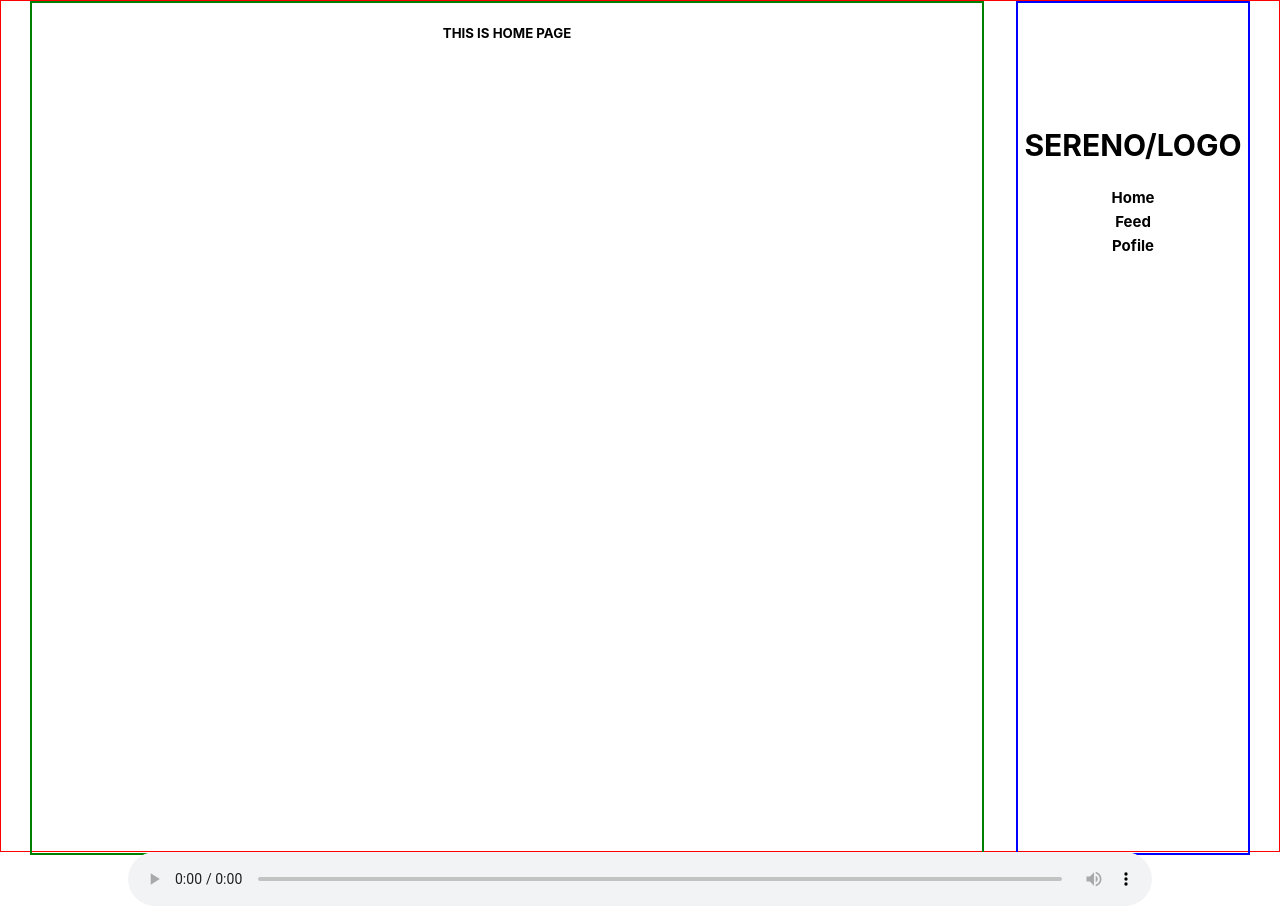
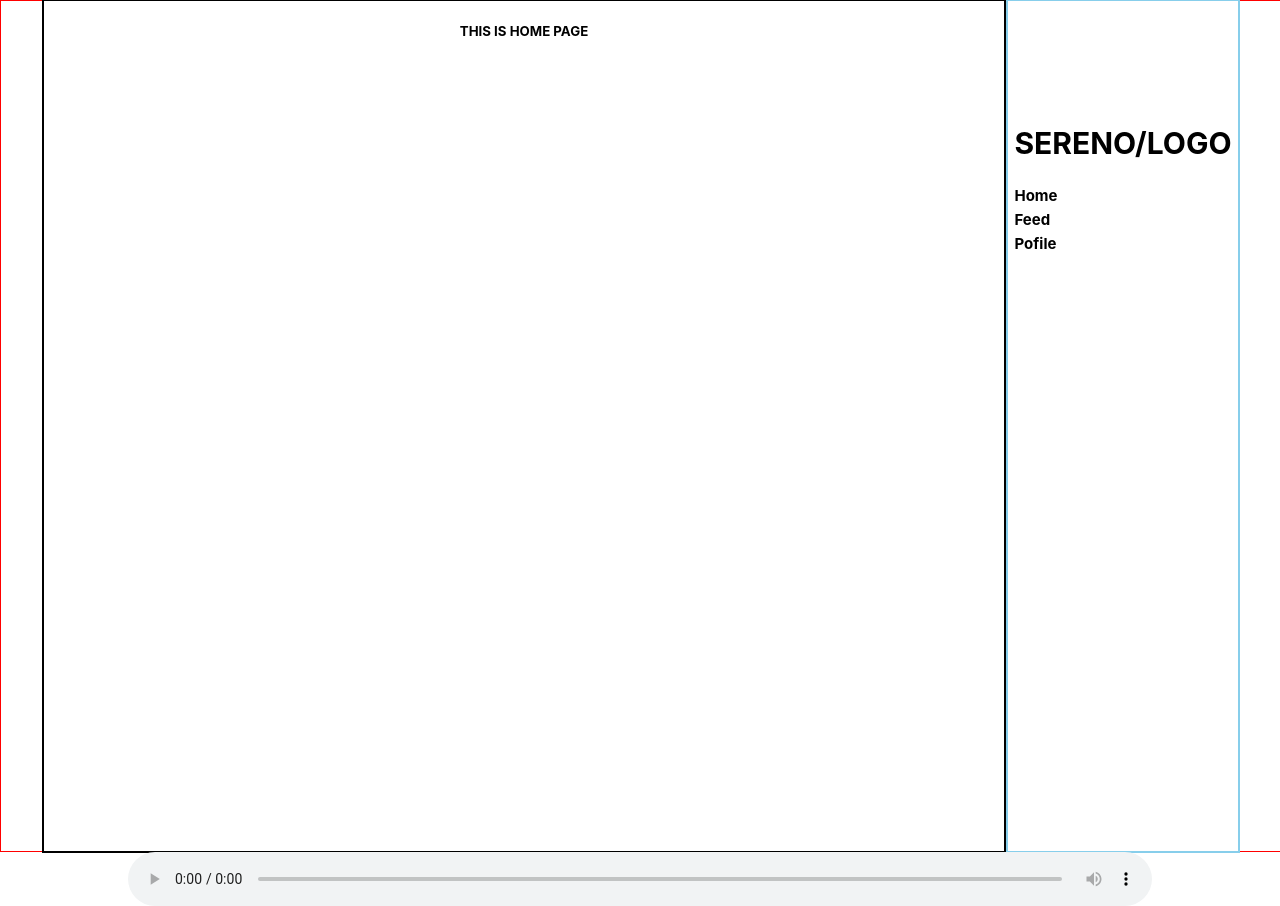
Before and after one commit to hniloy96/project-3-frontend, a React (Create React App) app: page / in a window 1280 px wide. Built offline with nearby package versions, Linux system fonts and the light colour scheme.

Commit message:
basic UI is done

```diff
--- a/src/App.css
+++ b/src/App.css
@@ -3,34 +3,32 @@
 }
 
 .Side-bar {
-  text-align: center;
+  width: 100%;
   height: 850px;
   border: 1px solid red;
+  display: flex;
+  flex-direction: row;
+  justify-content: center;
+  align-items: center;
 }
 
 .content-container {
-  border: 2px solid green;
+  border: 2px solid black;
   display: flex;
   justify-content: center;
   align-content: center;
-  position: fixed;
-  width: 950px;
+  width: 75%;
   height: 850px;
-  left: 0;
-  margin-left: 30px;
 }
 
 .nav-bar {
-  border: 2px solid blue;
+  border: 2px solid skyblue;
   display: flex;
   flex-direction: column;
   justify-content: center;
-  align-content: center;
+  align-items: center;
   width: 230px;
   height: 850px;
-  position: fixed;
-  right: 0;
-  margin-right: 30px;
 }
 
 .nav-list{
--- a/src/App.js
+++ b/src/App.js
@@ -11,16 +11,15 @@ function App() {
   return (
     <div className='App'>
       <div className="Side-bar">
-        <div className="nav-bar">
-          <Nav />
-        </div>
-
-        <Routes>
+         <Routes>
           <Route path="/" element={<Home />} />
           <Route path="/feed" element={<Feed />} />
 
           <Route path="/profile" element={<Profile />} />
         </Routes>
+        <div className="nav-bar">
+          <Nav />
+        </div>
 
       </div>
 
```
